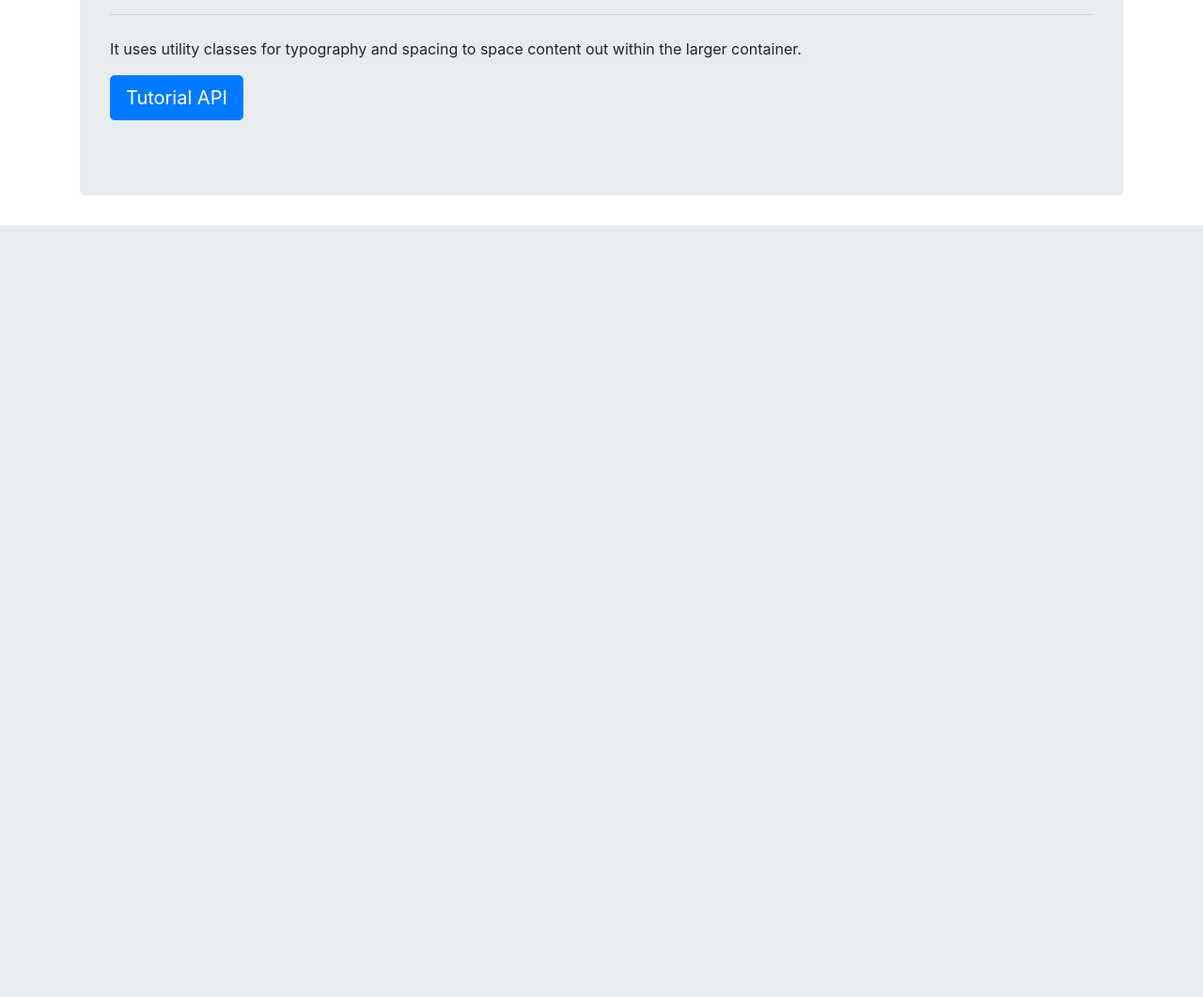
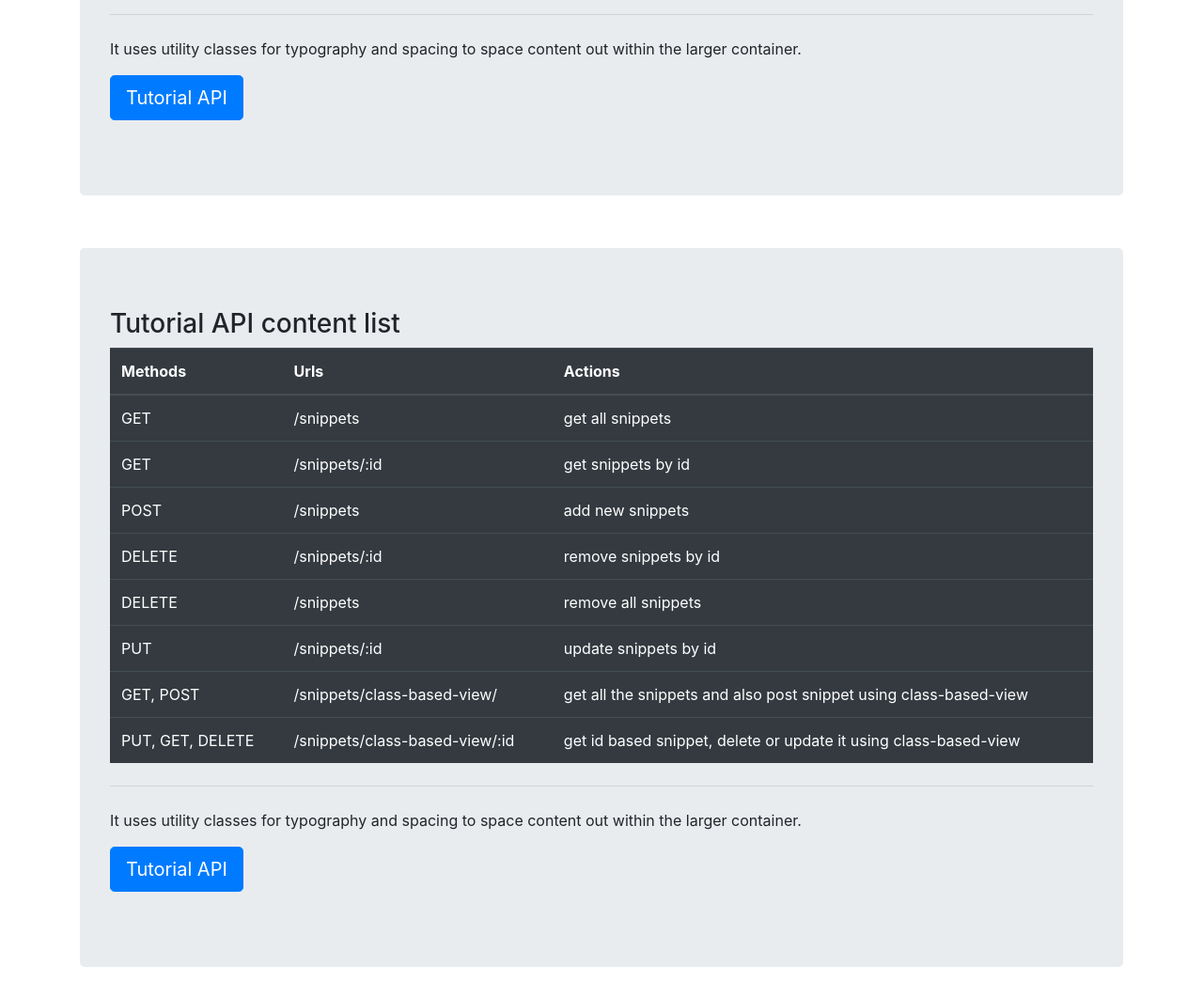
Before and after one commit to Sajid16/REST_API_IN_django, a Django app: page / in a window 1280 px wide. Shown: the part 995-2056 px from the top of the page at 94% size. Before the commit the page ends 1235 px from the top, so only its background shows below. Run offline with Django 3.2, Linux system fonts and the light colour scheme; some libraries are stand-ins or nearby versions.

Commit message:
snippets api app added with both api-ciew and class-based-views

```diff
--- a/snippets/urls.py
+++ b/snippets/urls.py
@@ -2,12 +2,14 @@ from django.urls import path
 from rest_framework.urlpatterns import format_suffix_patterns
 from .views import snippet_list, snippet_detail
 from .views import SnippetList, SnippetDetail
+from .views import user_list
 
 urlpatterns = [
     path('', snippet_list),
     path('<int:pk>/', snippet_detail),
     path('class-based-view/', SnippetList.as_view()),
     path('class-based-view/<int:pk>/', SnippetDetail.as_view()),
+    path('users/', user_list),
 ]
 
 urlpatterns = format_suffix_patterns(urlpatterns)
--- a/templates/apiList.html
+++ b/templates/apiList.html
@@ -86,6 +86,66 @@
             <a class="btn btn-primary btn-lg" href="tutorial" target="_blank" role="button">Tutorial API</a>
         </p>
     </div>
+    <br>
+    <div class="jumbotron">
+        <h3 class="display-5">Tutorial API content list</h3>
+        <table class="table table-dark">
+            <thead>
+            <tr>
+                <th scope="col">Methods</th>
+                <th scope="col">Urls</th>
+                <th scope="col">Actions</th>
+            </tr>
+            </thead>
+            <tbody>
+            <tr>
+                <td>GET</td>
+                <td>/snippets</td>
+                <td>get all snippets</td>
+            </tr>
+            <tr>
+                <td>GET</td>
+                <td>/snippets/:id</td>
+                <td>get snippets by id</td>
+            </tr>
+            <tr>
+                <td>POST</td>
+                <td>/snippets</td>
+                <td>add new snippets</td>
+            </tr>
+            <tr>
+                <td>DELETE</td>
+                <td>/snippets/:id</td>
+                <td>remove snippets by id</td>
+            </tr>
+            <tr>
+                <td>DELETE</td>
+                <td>/snippets</td>
+                <td>remove all snippets</td>
+            </tr>
+            <tr>
+                <td>PUT</td>
+                <td>/snippets/:id</td>
+                <td>update snippets by id</td>
+            </tr>
+             <tr>
+                <td>GET, POST</td>
+                <td>/snippets/class-based-view/</td>
+                <td>get all the snippets and also post snippet using class-based-view</td>
+            </tr>
+             <tr>
+                <td>PUT, GET, DELETE</td>
+                <td>/snippets/class-based-view/:id</td>
+                <td>get id based snippet, delete or update it using class-based-view</td>
+            </tr>
+            </tbody>
+        </table>
+        <hr class="my-4">
+        <p>It uses utility classes for typography and spacing to space content out within the larger container.</p>
+        <p class="lead">
+            <a class="btn btn-primary btn-lg" href="snippets" target="_blank" role="button">Tutorial API</a>
+        </p>
+    </div>
 </div>
 
 
```
Also changed, not shown: snippets/models.py (+8 -0 lines), snippets/serializers.py (+6 -1 lines), snippets/views.py (+33 -2 lines), db.sqlite3, snippets/migrations/0002_userlist.py (added), 1 other file.
